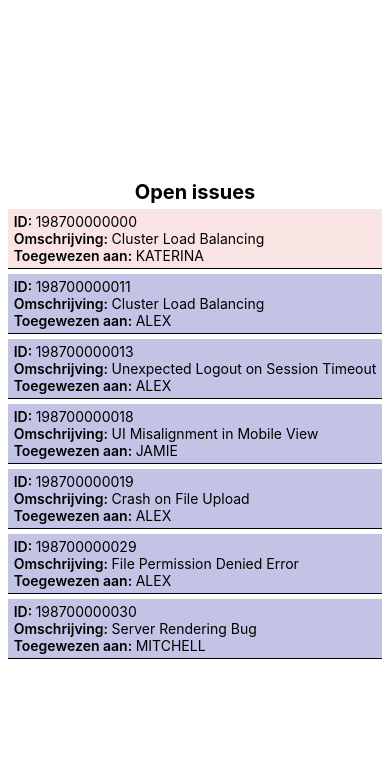
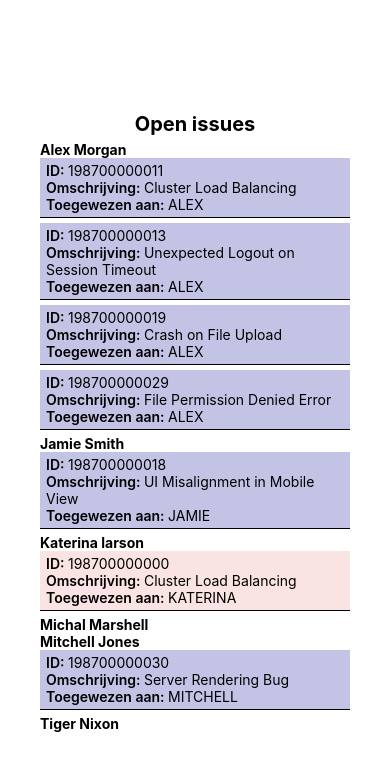
Before and after one commit to JarneAdam/Cross-Platform_Development_Exercise_Les_5, a React Native app: screen / in a window 390 px wide. Shown: the top 770 px of the page. Built offline with nearby package versions, Linux system fonts and the light colour scheme.

Commit message:
reformed to SectionList

```diff
--- a/src/components/List.js
+++ b/src/components/List.js
@@ -1,5 +1,5 @@
 import React from 'react';
-import { View, Text, StyleSheet, FlatList } from 'react-native';
+import { View, Text, StyleSheet, SectionList } from 'react-native';
 import { issues } from '../../issues';
 import Title from './Title';
 import theme from '../theme';
@@ -7,6 +7,24 @@ import theme from '../theme';
 const List = ({ status }) => {
   const extractId = (id) => id.substr(3);
   const toUpper = (text) => text.substr(0, text.indexOf(' ')).toUpperCase();
+
+  // Group issues by person
+  const groupIssuesByPerson = () => {
+    // Get unique persons
+    const persons = [...new Set(issues.map(issue => issue.assigned))];
+
+    // Create sections array sorted by name
+    const sections = persons.map(person => ({
+      name: person,
+      data: issues.filter(issue =>
+        issue.status === status &&
+        issue.assigned === person
+      )
+    }))
+      .sort((a, b) => a.name.localeCompare(b.name)); // Sort by name
+
+    return sections;
+  };
 
   const renderItem = ({ item }) => (
     <View style={[styles.issueItem, item.assigned && item.assigned.toLowerCase() === 'katerina larson' ? styles.katerina : styles.other]}>
@@ -25,14 +43,17 @@ const List = ({ status }) => {
     </View>
   );
 
-  const filteredIssues = issues.filter(issue => issue.status === status);
+  const renderSectionHeader = ({ section }) => (
+    <Text style={styles.sectionHeader}>{section.name}</Text>
+  );
 
   return (
-    <View>
+    <View style={styles.container}>
       <Title status={status} />
-      <FlatList
-        data={filteredIssues}
+      <SectionList
+        sections={groupIssuesByPerson()}
         renderItem={renderItem}
+        renderSectionHeader={renderSectionHeader}
         keyExtractor={item => item.id}
       />
     </View>
@@ -40,6 +61,9 @@ const List = ({ status }) => {
 }
 
 const styles = StyleSheet.create({
+  container: {
+    padding: 40,
+  },
   issueItem: {
     borderBottomWidth: 1,
     borderBottomColor: theme.COLOR_BORDER,
@@ -56,6 +80,9 @@ const styles = StyleSheet.create({
   },
   other: {
     backgroundColor: theme.COLOR_OTHER_BG
+  },
+  sectionHeader: {
+    fontWeight: 'bold'
   }
 });
 
```
